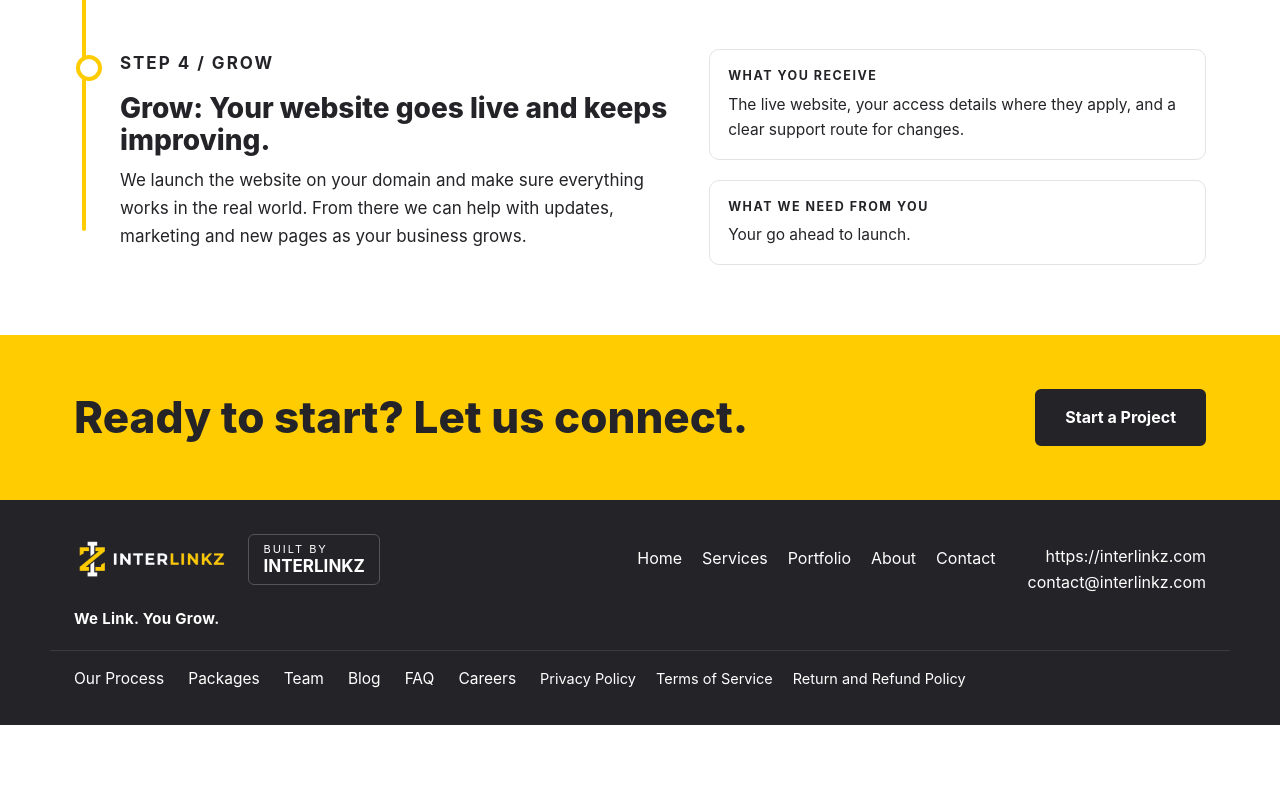
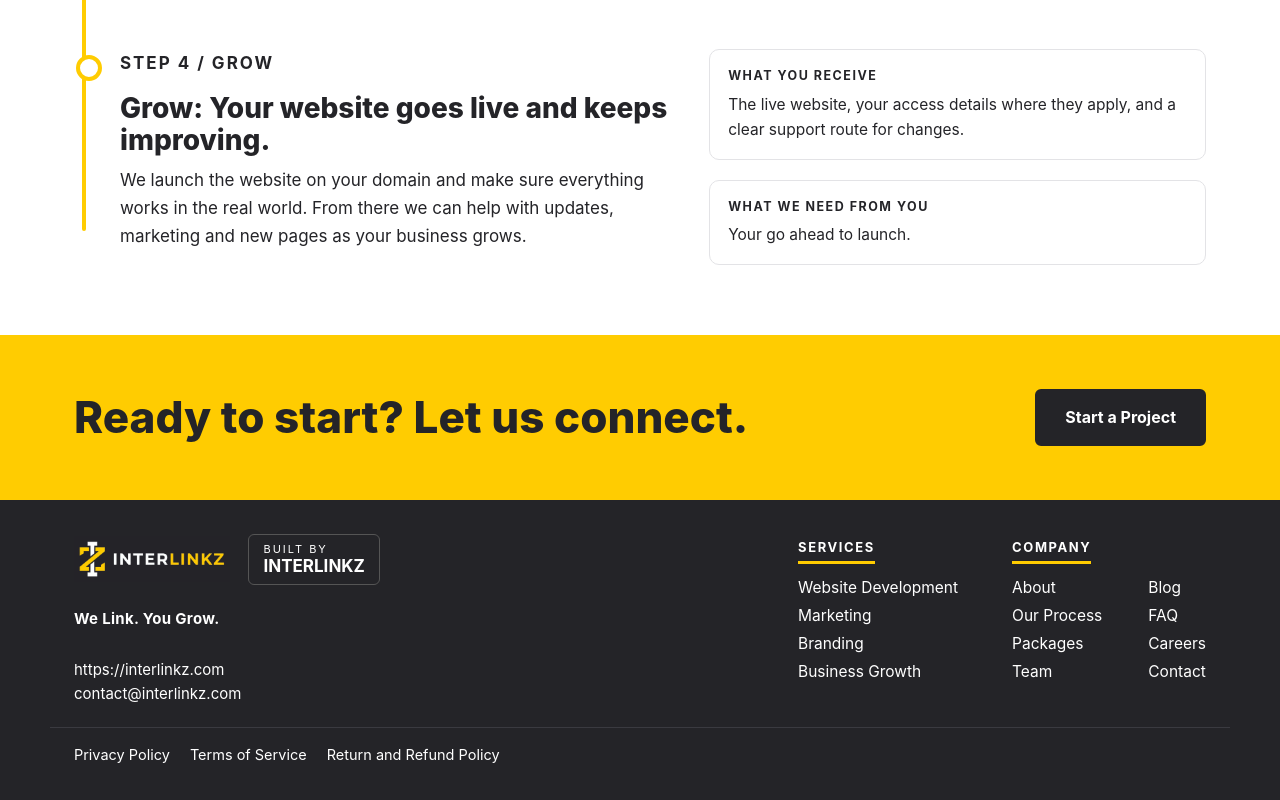
Before and after one commit to ladlabaloch512-blip/interlinkz-v9-journey-path, a plain HTML site: page process.html in a window 1280 px wide. Shown: the part 1342-2142 px from the top of the page. Before the commit the page ends 2067 px from the top, so only its background shows below. Drawn offline with nearby package versions, Linux system fonts and the light colour scheme.

Commit message:
Footer rebuild: process (follow-up)

```diff
--- a/process.html
+++ b/process.html
@@ -6,7 +6,7 @@
 <title>Our Process | Interlinkz</title>
 <meta name="description" content="Interlinkz is a digital growth agency. Website Development, Marketing, Branding and Business Growth.">
 <link rel="icon" href="symbol-light.png">
-<link rel="stylesheet" href="styles.css?v=20261123a">
+<link rel="stylesheet" href="styles.css?v=20261123b">
 <link rel="stylesheet" href="chat.css?v=20261121a">
 </head>
 <body class="v9">
@@ -74,15 +74,12 @@
 <img src="logo-h-dark.jpg" alt="Interlinkz logo">
 <div class="builtby"><span>Built by</span><strong>INTERLINKZ</strong></div>
 <p class="tagline">We Link. You Grow.</p>
+<p class="foot-contact-lines"><a href="https://interlinkz.com">https://interlinkz.com</a><br>
+<a href="mailto:contact@interlinkz.com">contact@interlinkz.com</a></p>
 </div>
-<nav class="foot-nav"><a href="index.html">Home</a><a href="services.html">Services</a><a href="portfolio.html">Portfolio</a><a href="about.html">About</a><a href="contact.html">Contact</a></nav>
-<div class="foot-contact">
-<a href="https://interlinkz.com">https://interlinkz.com</a>
-<a href="mailto:contact@interlinkz.com">contact@interlinkz.com</a>
+<div class="foot-cols"><div class="foot-col"><h4>SERVICES</h4><a href="website-development.html">Website Development</a><a href="marketing.html">Marketing</a><a href="branding.html">Branding</a><a href="business-growth.html">Business Growth</a></div><div class="foot-col"><h4>COMPANY</h4><div class="foot-col-grid"><a href="about.html">About</a><a href="process.html">Our Process</a><a href="packages.html">Packages</a><a href="team.html">Team</a><a href="blog.html">Blog</a><a href="faq.html">FAQ</a><a href="careers.html">Careers</a><a href="contact.html">Contact</a></div></div></div>
 </div>
-</div>
-<div class="wrap foot-links">
-<nav class="foot-nav2"><a href="process.html">Our Process</a><a href="packages.html">Packages</a><a href="team.html">Team</a><a href="blog.html">Blog</a><a href="faq.html">FAQ</a><a href="careers.html">Careers</a></nav>
+<div class="wrap foot-bar">
 <div class="foot-legal"><a href="privacy-policy.html">Privacy Policy</a><a href="terms-of-service.html">Terms of Service</a><a href="refund-policy.html">Return and Refund Policy</a></div>
 </div>
 </footer>
```
